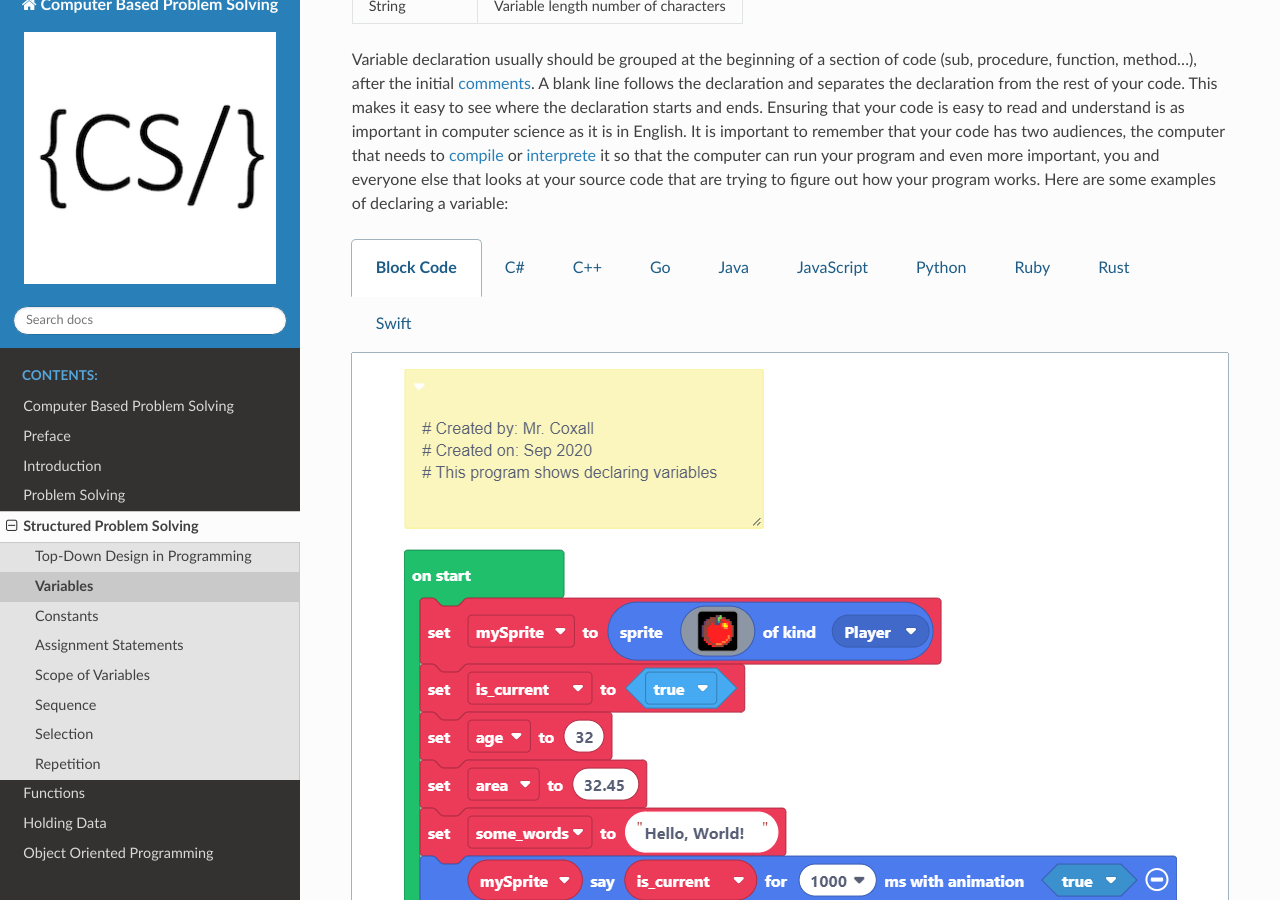
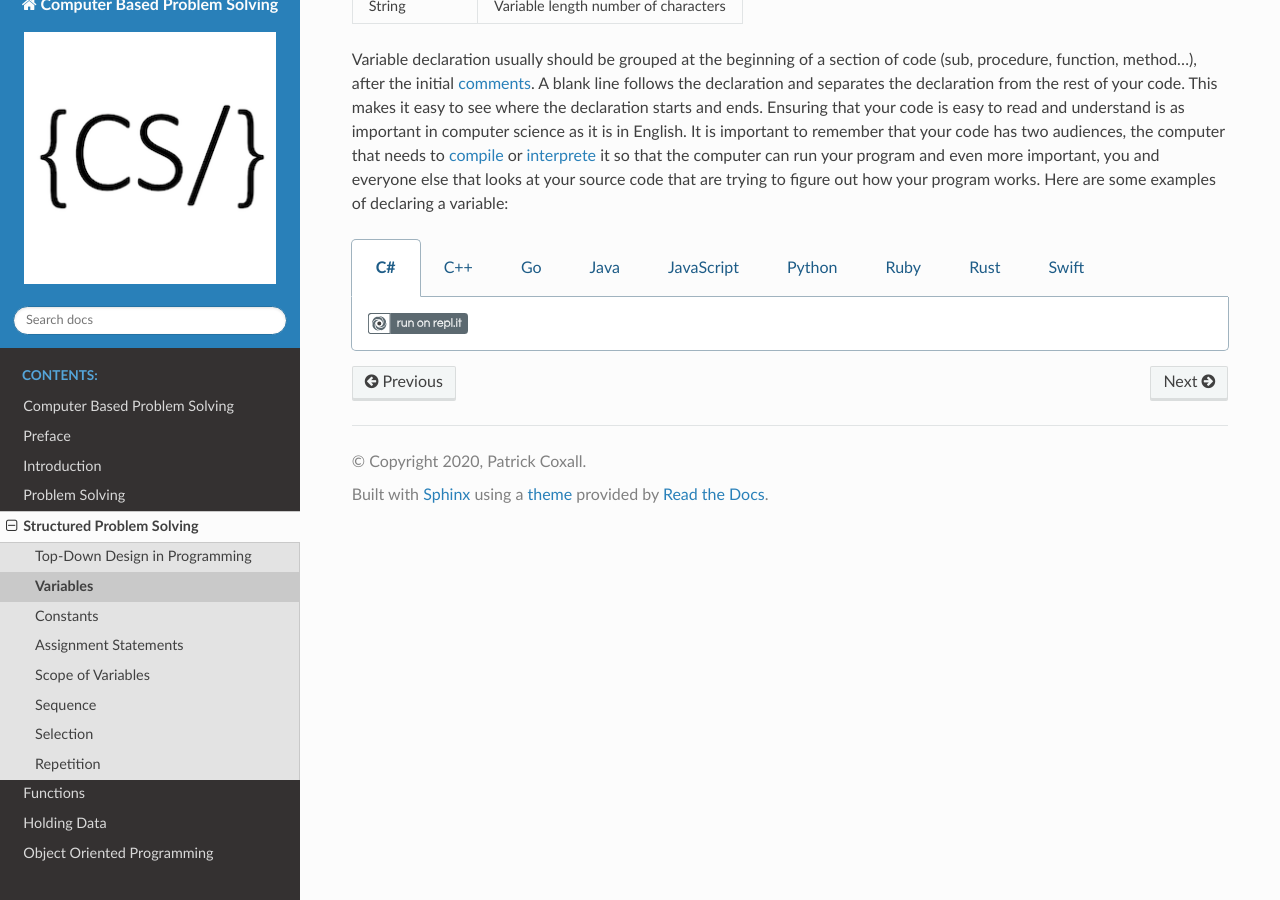
Before and after one commit to Mr-Coxall/Computer-Based-Problem-Solving, a Sphinx documentation site: the page built from docs/structured-problem-solving/variables.rst, in a window 1280 px wide and 900 px high, scrolled down 959 px. Built offline with Sphinx 7.4.7 and the Read the Docs theme 2.0.0, drawn with Linux system fonts in a browser that asks for light colours; pages that are not in the unit, such as notebooks, are missing from menus.

Commit message:
remove Block code

```diff
--- a/docs/structured-problem-solving/variables.rst
+++ b/docs/structured-problem-solving/variables.rst
@@ -21,16 +21,6 @@ String           Variable length number of characters
 Variable declaration usually should be grouped at the beginning of a section of code (sub, procedure, function, method...), after the initial `comments <https://en.wikipedia.org/wiki/Comment_%28computer_programming%29>`_. A blank line follows the declaration and separates the declaration from the rest of your code. This makes it easy to see where the declaration starts and ends. Ensuring that your code is easy to read and understand is as important in computer science as it is in English. It is important to remember that your code has two audiences, the computer that needs to `compile <https://en.wikipedia.org/wiki/Compiler>`_ or `interprete <https://en.wikipedia.org/wiki/Interpreter_(computing)>`_ it so that the computer can run your program and even more important, you and everyone else that looks at your source code that are trying to figure out how your program works. Here are some examples of declaring a variable:
 
 .. tabs::
-  .. group-tab:: Block Code
-
-    .. image:: ./images/Structured-Problem-Solving---Variables-Block-Code.png
-      :alt: Structured-Problem-Solving---Variables-MakeCode
-      :align: center
-
-    .. image:: ../images/MakeCode-badge.svg
-      :target: https://arcade.makecode.com/#pub:github:Mr-Coxall/Structured-Problem-Solving---Variables-MakeCode
-      :width: 100
-
   .. group-tab:: C#
     .. code-block:: C#
       .. literalinclude:: ../../code_examples/3-Structured_Problem_Solving/1-Variables/CSharp/main.cs
```
